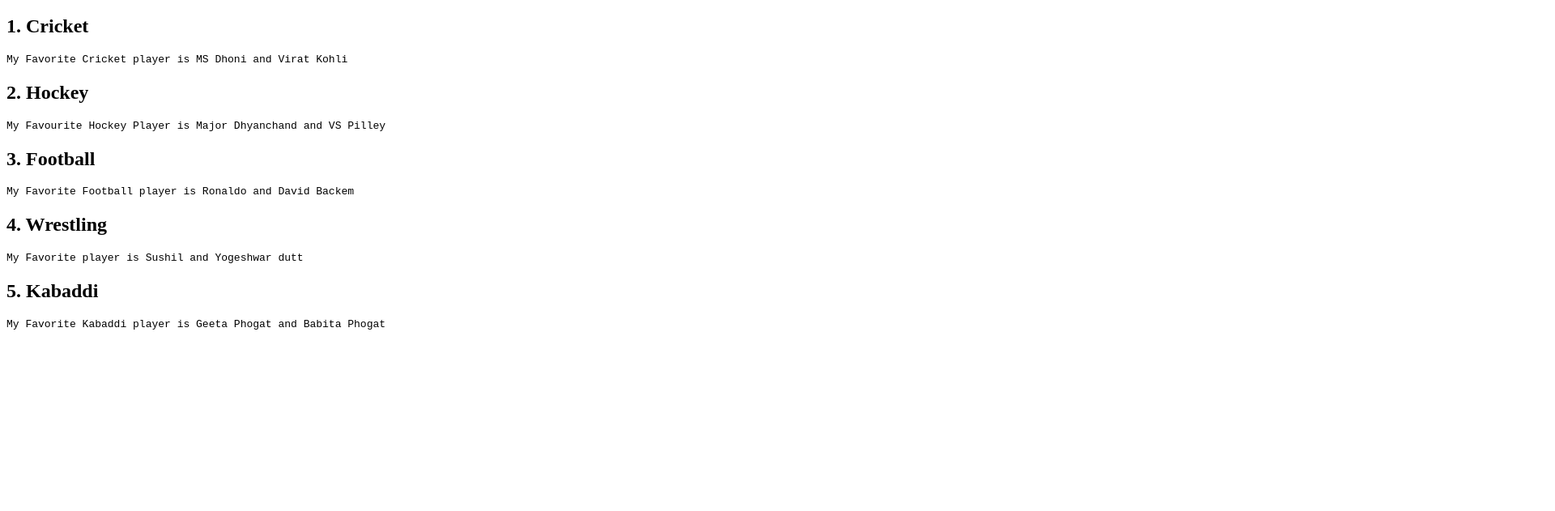
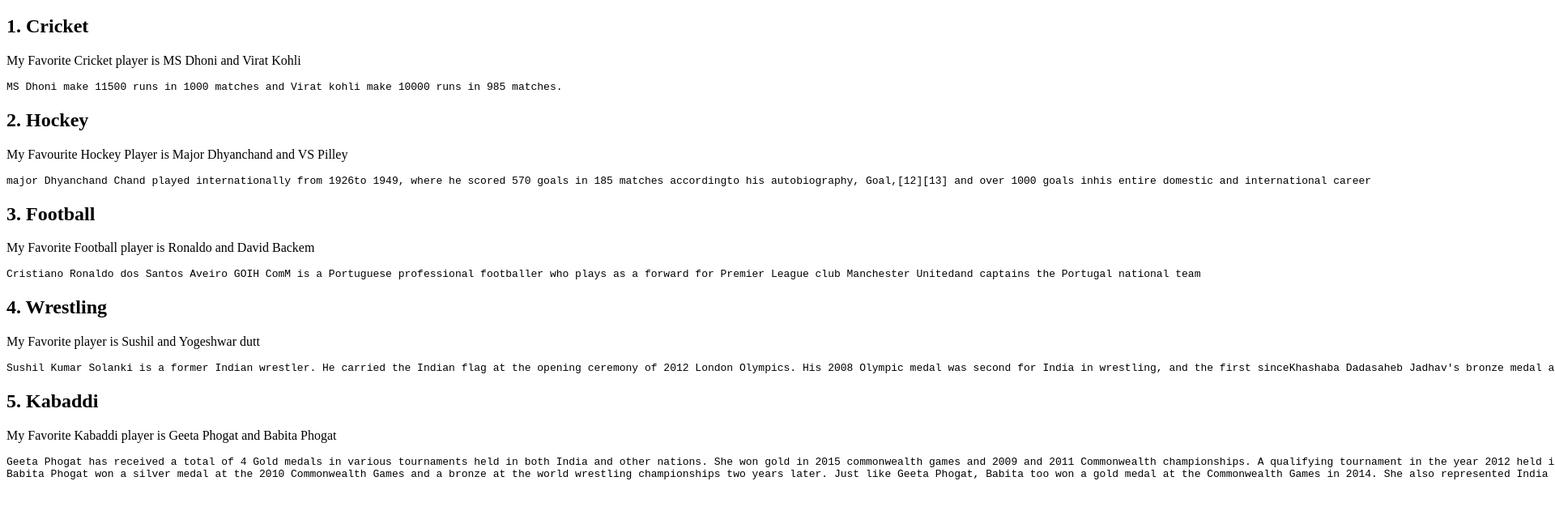
Before and after one commit to ashish111267/Favourite-sports, a plain HTML site: page index.html in a window 1280 px wide. Shown: the part 61-692 px from the top of the page at 81% size, 1920 px wide, since content can reach past the window. Drawn offline with Linux system fonts and the light colour scheme.

Commit message:
favourite sports

```diff
--- a/index.html
+++ b/index.html
@@ -7,14 +7,21 @@
 <body>
     <h1>Favourite Sports</h1>
     <h2>1. Cricket</h2>
-    <pre>My Favorite Cricket player is MS Dhoni and Virat Kohli</pre>
+    <p>My Favorite Cricket player is MS Dhoni and Virat Kohli</p>
+    <pre>MS Dhoni make 11500 runs in 1000 matches and Virat kohli make 10000 runs in 985 matches.</pre>
     <h2>2. Hockey</h2>
-    <pre>My Favourite Hockey Player is Major Dhyanchand and VS Pilley</pre>
+    <p>My Favourite Hockey Player is Major Dhyanchand and VS Pilley</p>
+    <pre>major Dhyanchand Chand played internationally from 1926to 1949, where he scored 570 goals in 185 matches accordingto his autobiography, Goal,[12][13] and over 1000 goals inhis entire domestic and international career</pre>
     <h2>3. Football</h2>
-    <pre>My Favorite Football player is Ronaldo and David Backem</pre>
+    <p>My Favorite Football player is Ronaldo and David Backem</p>
+    <pre>Cristiano Ronaldo dos Santos Aveiro GOIH ComM is a Portuguese professional footballer who plays as a forward for Premier League club Manchester Unitedand captains the Portugal national team</pre>
     <h2>4. Wrestling</h2>
-    <pre>My Favorite player is Sushil and Yogeshwar dutt</pre>
+    <p>My Favorite player is Sushil and Yogeshwar dutt</p>
+    <pre>Sushil Kumar Solanki is a former Indian wrestler. He carried the Indian flag at the opening ceremony of 2012 London Olympics. His 2008 Olympic medal was second for India in wrestling, and the first sinceKhashaba Dadasaheb Jadhav's bronze medal at the 1952Summer Olympics.</pre>
     <h2>5. Kabaddi</h2>
-    <pre>My Favorite Kabaddi player is Geeta Phogat and Babita Phogat</pre>
+    <p>My Favorite Kabaddi player is Geeta Phogat and Babita Phogat</p>
+    <pre>Geeta Phogat has received a total of 4 Gold medals in various tournaments held in both India and other nations. She won gold in 2015 commonwealth games and 2009 and 2011 Commonwealth championships. A qualifying tournament in the year 2012 held in Asthana received well by giving a gold medal to Geeta Phogat.
+Babita Phogat won a silver medal at the 2010 Commonwealth Games and a bronze at the world wrestling championships two years later. Just like Geeta Phogat, Babita too won a gold medal at the Commonwealth Games in 2014. She also represented India at the Rio 2016 Olympic Games.
+    </pre>
 </body>
 </html>
```
